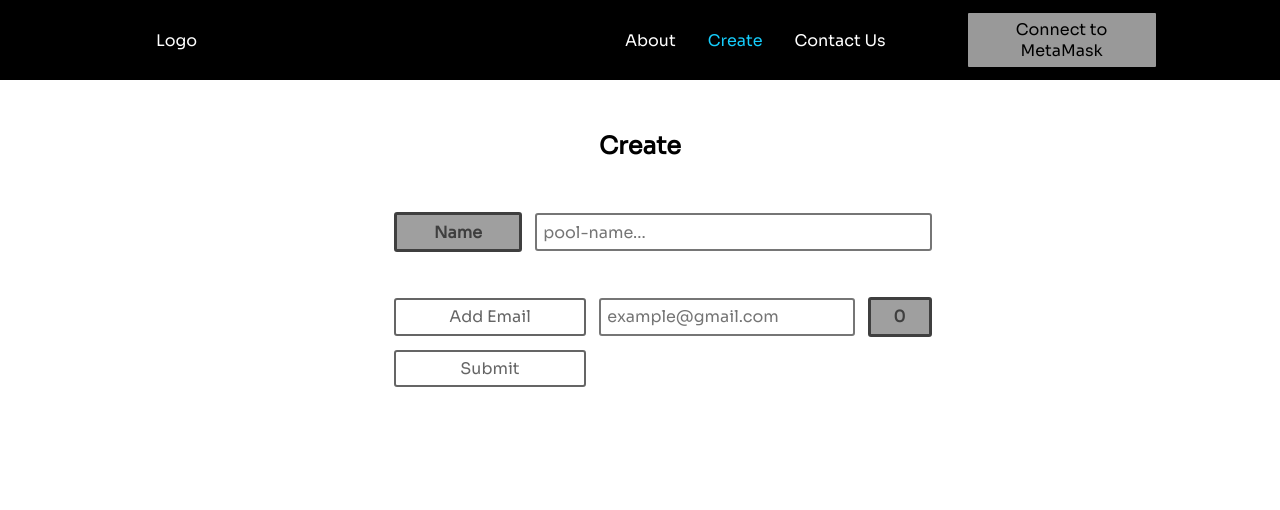
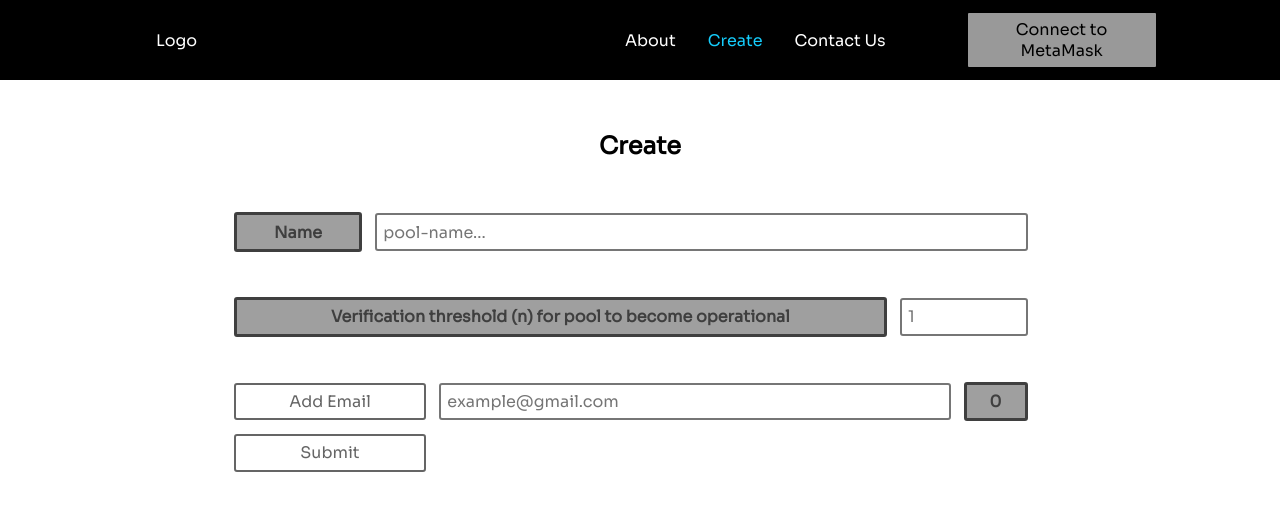
Before and after one commit to alex-straw/zk-broadcasting-app-frontend, a React (Create React App) app: page /create in a window 1280 px wide. Shown: the top 510 px of the page. Built offline with nearby package versions, Linux system fonts and the light colour scheme.

Commit message:
working with aws backend completely. Added some new styles

```diff
--- a/src/component-styles/generic-styles.js
+++ b/src/component-styles/generic-styles.js
@@ -7,7 +7,7 @@ export const Input = styled.input`
     color: #000;
     border-style: solid;
     border-radius: 3px;
-    width: 20vw
+    width: 40vw
 `;
 
 export const LongInput = styled.input`
@@ -17,7 +17,17 @@ font-size: 1em;
     color: #000;
     border-style: solid;
     border-radius: 3px;
-    width: 31vw
+    width: 51vw
+`;
+
+export const TinyInput = styled.input`
+font-size: 1em;
+    margin: 0.5vw;
+    padding: 0.5vw;
+    color: #000;
+    border-style: solid;
+    border-radius: 3px;
+    width: 10vw
 `;
 
 export const Button = styled.button`
@@ -68,6 +78,20 @@ export const LongTextBox = styled.h2`
     text-align: center;
 `;
 
+export const LongTextBoxDetail = styled.h2`
+    font-size: 1em;
+    margin: 0.5vw;
+    padding: 0.5vw;
+    margin-left: 5vw;
+    border-style: solid;
+    border-radius: 3px;
+    opacity: 0.75;
+    background: grey;
+    display: inline-block;
+    width: 51vw;
+    text-align: center;
+`;
+
 export const EmailCard = styled.div`
     font-size: 1em;
     margin: 0.5vw;
@@ -78,6 +102,6 @@ export const EmailCard = styled.div`
     background: white;
     display: inline-block;
     /* width: flex; */
-    width: 42vw;
+    width: 62vw;
     text-align: left;
 `;
--- a/src/component-styles/layout-styles.js
+++ b/src/component-styles/layout-styles.js
@@ -16,7 +16,7 @@ export const Title = styled.h1`
 
 export const CenterComponent = styled.section`
     margin: auto;
-    width: 50vw;
+    width: 75vw;
     padding: 10px;
 `
 
--- a/src/components/CreateForm/index.js
+++ b/src/components/CreateForm/index.js
@@ -1,10 +1,9 @@
-import { Contract, ethers, providers } from "ethers";
+import { Contract, ethers } from "ethers";
 import React, {useState, useContext} from "react";
-import { Button, Input, TextBox, EmailCard, LongInput, LongTextBox} from "../../component-styles/generic-styles"
+import { Button, Input, TextBox, EmailCard, LongInput, LongTextBox, LongTextBoxDetail, TinyInput} from "../../component-styles/generic-styles"
 import { VerticalGap } from "../../component-styles/layout-styles";
 import { UserContext } from "../../helpers/UserContext";
 import poolFactoryAbi from '../../contracts/poolFactoryABI'
-import { wait } from "@testing-library/user-event/dist/utils";
 
 const emailCard = (item, index) => {
     return(
@@ -22,12 +21,15 @@ const CreateForm = () => {
     const [poolMembers, setPoolMembers] = useState([]);
     const emailList = poolMembers.map((item, index) => emailCard(item, index+1));
     const userContext = useContext(UserContext);
+    const [broadcastThreshold, setBroadcastThreshold] = useState("1")
 
     function handleClickAddEmail() {
         setIdCount(idCount +1);
         setPoolMembers(poolMembers.concat(memberEmail));
         setMemberEmail("");
     }
+
+
 
     async function paySetupFee(fee) {
         // We know their metamask is connected here
@@ -41,11 +43,43 @@ const CreateForm = () => {
         try {
             const transaction = await poolFactory.paySetupFee(poolName, idCount, options)
             let reciept = await transaction.wait()
-            reciept.then(alert("received receipt"))
+
+            // Once processed - call lambda to deploy the pool and send emails
+            reciept.then(await awsLambdaCreatePool())
 
         } catch(err) {
             console.log(err)
             return false
+        }
+    }
+
+    async function awsLambdaCreatePool() {
+        /*
+            idCount=2&poolName="awslambdapoolerdefe"&broadcastThreshold=1&m0="as17163@bristol.ac.uk"&m1="alexanderstraw01@hotmail.co.uk"
+        */
+        try {
+
+            let queryStringCreatePool = process.env.REACT_APP_CREATE_POOL
+
+            queryStringCreatePool += `?idCount=${idCount}`
+            queryStringCreatePool += `&poolName=${poolName}`
+            queryStringCreatePool += `&broadcastThreshold=${broadcastThreshold}`
+
+            alert(queryStringCreatePool)
+            for (let i=0; i < idCount; i++) {
+                queryStringCreatePool +=  `&m${i}=${poolMembers[i]}`
+            }
+
+            const response = await fetch(queryStringCreatePool);
+
+            if (!response.ok) {
+            throw new Error(`Error! status: ${response.status}`);
+            }
+
+            const result = await response.json();
+            alert(JSON.stringify(result))
+        } catch (err) {
+            alert(err);
         }
     }
 
@@ -55,6 +89,9 @@ const CreateForm = () => {
         } else {
             if (idCount < 1) {
                 alert("Please add at least one email")
+            } else {
+                if (broadcastThreshold > idCount || broadcastThreshold <= 0) {
+                    alert(`Verification Threshold must be between 1 and ${idCount}`)
                 } else {
                     try {
                         const response = await fetch(`${process.env.REACT_APP_ESTIMATE_GAS_API}?idCount=${idCount}`);
@@ -68,6 +105,7 @@ const CreateForm = () => {
 
                     } catch (err) {
                         console.log(err);
+                    }
                 }
             }
         }
@@ -89,6 +127,19 @@ const CreateForm = () => {
 
             <VerticalGap/>
 
+            <LongTextBoxDetail>
+                Verification threshold (n) for pool to become operational
+            </LongTextBoxDetail>
+
+            <TinyInput
+                type="number"
+                placeholder="1"
+                name="broadcastThreshold"
+                onChange={(e) => setBroadcastThreshold(e.target.value)}
+            ></TinyInput>
+
+            <VerticalGap/>
+
             <Button onClick = {handleClickAddEmail}> Add Email </Button>
             <Input
                 type="text"
--- a/src/components/Navbar/metamask.js
+++ b/src/components/Navbar/metamask.js
@@ -5,7 +5,6 @@ import { Button } from "../../component-styles/generic-styles";
 
 const MetaMask = () => {
     const [buttonText, setButtonText] = useState("Connect to MetaMask");
-    const [userBalance, setUserBalance] = useState();
     const userContext = useContext(UserContext);
 
     const changeText = (text) => {
```
Lines whose indentation alone changed are shown as unchanged.
